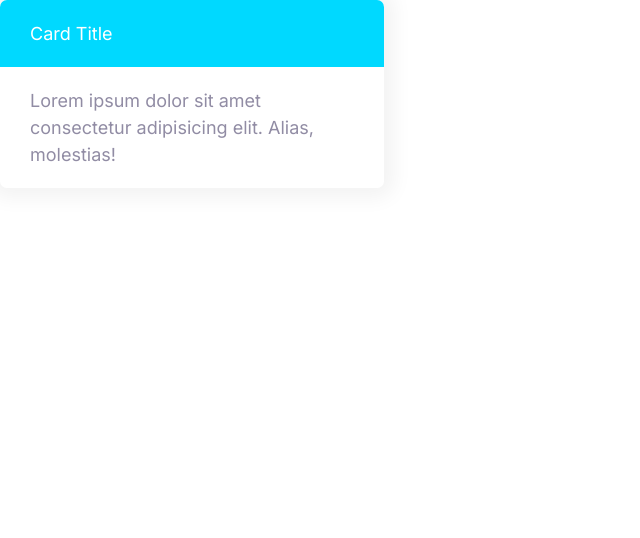
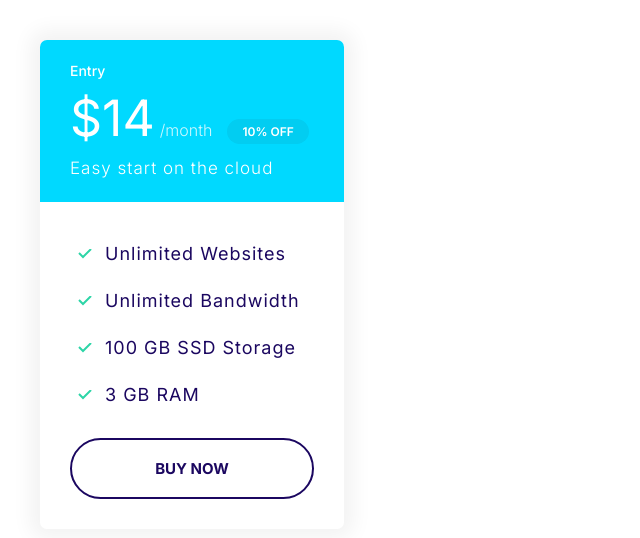
Before and after one commit to biatuong0978/bearnitize, a plain HTML site: page index.html in a window 1280 px wide. Shown: the whole page, without its empty margins (0-640 px from the left). Drawn offline with Linux system fonts and the light colour scheme.

Commit message:
Build Plan Cards

```diff
--- a/css/styles.css
+++ b/css/styles.css
@@ -119,6 +119,7 @@ p {
 
 .badge--small {
     font-size: 1.6rem;
+    padding: 0.5rem 1.5rem;
 }
 
 @media screen and (min-width: 1024px) {
@@ -306,3 +307,57 @@ p {
     background: var(--color-secondary);
     color: #fff;
 }
+
+.card--secondary .badge--secondary {
+    background: #02cdf1;
+}
+
+/* Plans */
+
+.plan__name {
+    color: #fff;
+    margin: 0;
+    font-weight: 500;
+    font-size: 2.4rem;
+}
+
+.plan__price {
+    font-size: 6rem;
+}
+
+.plan__billing-cycle {
+    font-size: 2.4rem;
+    font-weight: 300;
+    opacity: 0.8;
+    margin-right: 1rem;
+}
+
+.plan__description {
+    font-size: 2rem;
+    font-weight: 300;
+    letter-spacing: 1px;
+    display: block;
+}
+
+.plan .list__item {
+    margin-bottom: 2rem;
+    letter-spacing: 1px;
+}
+
+@media screen and (min-width: 1024px) {
+    .plan__name {
+        font-size: 1.4rem;
+    }
+
+    .plan__price {
+        font-size: 5rem;
+    }
+
+    .plan__billing-cycle {
+        font-size: 1.6rem;
+    }
+
+    .plan__description {
+        font-size: 1.7rem;
+    }
+}
--- a/index.html
+++ b/index.html
@@ -14,12 +14,25 @@
     <link rel="stylesheet" href="css/styles.css" />
   </head>
   <body>
-    <div style="width: 30%">
-      <div class="card card--secondary">
-        <header class="card__header">Card Title</header>
-        <div class="card__body">
-          Lorem ipsum dolor sit amet consectetur adipisicing elit. Alias,
-          molestias!
+    <div style="width: 30%; padding: 4rem">
+      <div class="plan">
+        <div class="card card--secondary">
+          <header class="card__header">
+            <h3 class="plan__name">Entry</h3>
+            <span class="plan__price">$14</span>
+            <span class="plan__billing-cycle">/month</span>
+            <span class="badge badge--secondary badge--small">10% OFF</span>
+            <span class="plan__description">Easy start on the cloud</span>
+          </header>
+          <div class="card__body">
+            <ul class="list list--tick">
+              <li class="list__item">Unlimited Websites</li>
+              <li class="list__item">Unlimited Bandwidth</li>
+              <li class="list__item">100 GB SSD Storage</li>
+              <li class="list__item">3 GB RAM</li>
+            </ul>
+            <button class="btn btn--outline btn--block">BUY NOW</button>
+          </div>
         </div>
       </div>
     </div>
```
